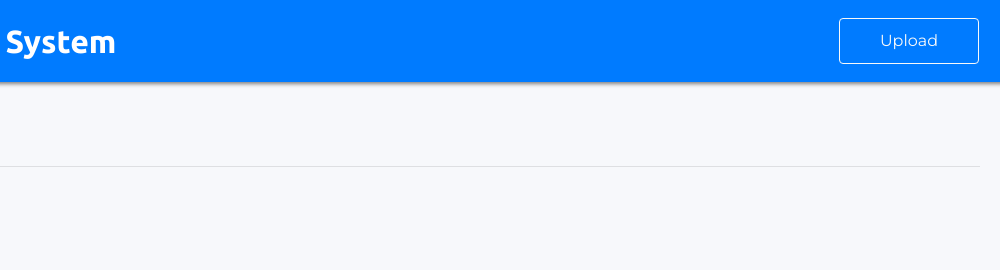
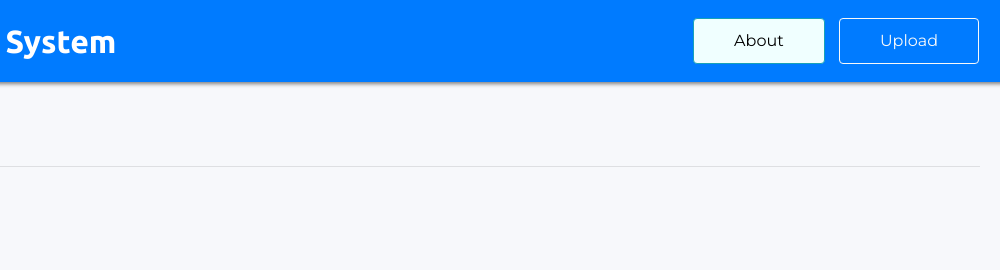
Before and after one commit to reyanzaman/IUB-Analytics, a plain HTML site: page about.html in a window 1280 px wide. Shown: the top 270 px of the page, 280-1280 px from the left. Drawn offline with nearby package versions, Linux system fonts and the light colour scheme.

Commit message:
second commit

```diff
--- a/about.html
+++ b/about.html
@@ -21,7 +21,7 @@
   <link rel="preconnect" href="https://fonts.gstatic.com" crossorigin>
   <link href="https://fonts.googleapis.com/css2?family=Montserrat&family=Ubuntu:wght@700&display=swap" rel="stylesheet">
 
-  <title>Upload</title>
+  <title>About</title>
 </head>
 
 <body>
@@ -35,6 +35,7 @@
     <div class="collapse navbar-collapse" id="navbarSupportedContent">
       <ul class="navbar-nav ml-auto">
         <li class="nav-item">
+          <a class="btn btn-info about-btn" href="about.html">About</a>
           <a class="btn btn-outline-light upload-btn" href="upload.html">Upload</a>
         </li>
       </ul>
```
Also changed, not shown: classroomrequirement.html (+2 -1 lines), revenue.html (+2 -1 lines), sectionanalysis.html (+2 -1 lines), sectiondetails.html (+2 -1 lines), unusedresource.html (+2 -1 lines), upload.html (+1 -0 lines).
